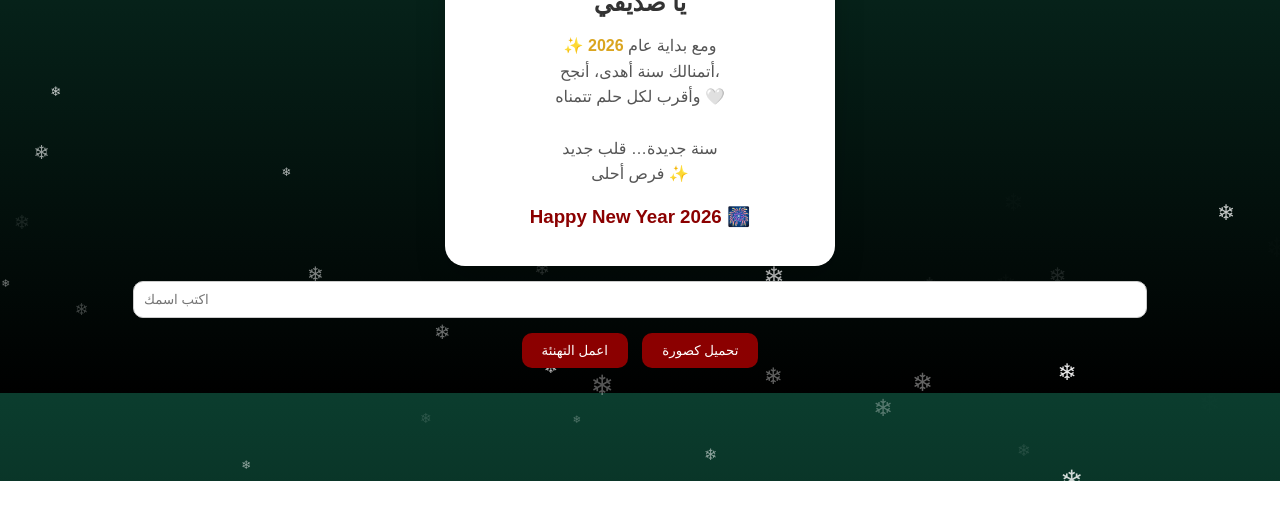
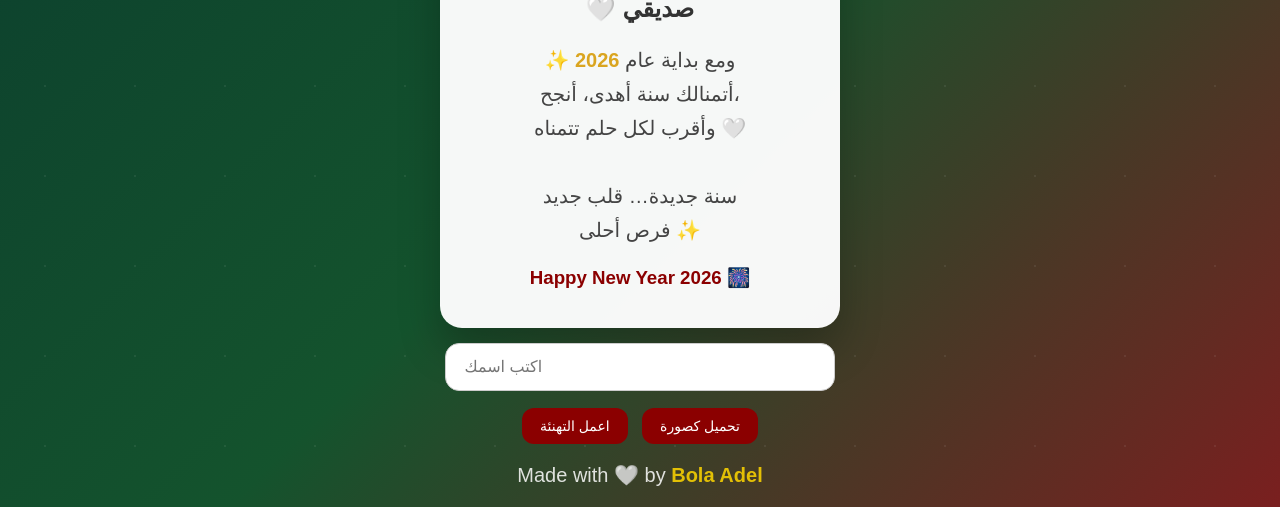
Before and after one commit to BolaAdel5/Merry-Christmas-, a plain HTML site: page index.html in a window 1280 px wide. Shown: the part 319-826 px from the top of the page. Before the commit the page ends 800 px from the top, so only its background shows below. Drawn offline with nearby package versions, Linux system fonts and the light colour scheme.

Commit message:
Update Christmas greeting and styling in index.html

```diff
--- a/index.html
+++ b/index.html
@@ -3,63 +3,66 @@
 <head>
 <meta charset="UTF-8">
 <meta name="viewport" content="width=device-width, initial-scale=1.0">
-<title>Christmas 2026</title>
+<title>Merry Christmas 2026</title>
 
 <!-- html2canvas -->
 <script src="https://cdn.jsdelivr.net/npm/html2canvas@1.4.1/dist/html2canvas.min.js"></script>
 
 <style>
+/* ===== Global ===== */
 body {
   margin: 0;
   font-family: 'Arial', sans-serif;
-  background: linear-gradient(#0b3d2e, #000);
-  color: #333;
-  text-align: center;
+  background: linear-gradient(135deg, #0b3d2e, #14532d, #7a1f1f);
+  min-height: 100vh;
+  display: flex;
+  justify-content: center;
+  align-items: center;
   overflow-x: hidden;
 }
 
-/* Snow */
-.snow {
+/* Snow dots */
+body::before {
+  content: "";
   position: fixed;
-  top: 0;
-  color: white;
-  animation: fall linear infinite;
-  z-index: 1;
+  inset: 0;
+  background-image: radial-gradient(white 1px, transparent 1px);
+  background-size: 90px 90px;
+  opacity: 0.07;
+  pointer-events: none;
 }
 
-@keyframes fall {
-  to {
-    transform: translateY(100vh);
-  }
+/* ===== Container ===== */
+.container {
+  padding: 20px;
 }
 
-.container {
+/* ===== Card ===== */
+.card {
+  background: rgba(255, 255, 255, 0.96);
+  max-width: 360px;
   padding: 20px;
-  z-index: 2;
-  position: relative;
+  border-radius: 22px;
+  box-shadow: 0 20px 40px rgba(0,0,0,0.25);
+  text-align: center;
 }
 
-.card {
-  background: #fff;
-  max-width: 350px;
-  margin: auto;
-  padding: 20px;
-  border-radius: 20px;
-  box-shadow: 0 15px 30px rgba(0,0,0,0.2);
+/* Santa image */
+.card img {
+  width: 100%;
+  border-radius: 18px;
+  margin-bottom: 10px;
 }
 
-.card img {
-  width: 100%;
-  border-radius: 15px;
-}
-
+/* Text */
 h1 {
-  color: darkred;
-  margin: 15px 0;
+  color: #8b0000;
+  margin: 10px 0;
 }
 
 h2 {
-  margin: 5px 0;
+  margin: 6px 0 12px;
+  color: #333;
 }
 
 .year {
@@ -68,38 +71,78 @@ h2 {
 }
 
 p {
-  line-height: 1.6;
-  color: #555;
+  line-height: 1.7;
+  color: #444;
+  font-size: 20px;
+
 }
 
 h3 {
-  color: darkred;
+  margin-top: 15px;
+  color: #8b0000;
 }
 
+/* ===== Controls ===== */
 .controls {
   margin-top: 15px;
+  text-align: center;
+
+}
+.controls input {
+  width: 90%;
+  padding: 14px;
+  font-size: 16px;
+  border-radius: 14px;
+  border: 1px solid #ccc;
+  margin-bottom: 12px;
 }
 
+<div class="footer">
+  Made with 🤍 by <span>Bola Adel</span>
+</div>
+
 input {
+  width: 85%;
   padding: 10px;
-  width: 80%;
-  border-radius: 10px;
+  border-radius: 12px;
   border: 1px solid #ccc;
   margin-bottom: 10px;
+  font-size: 14px;
 }
 
+
 button {
-  padding: 10px 20px;
+  padding: 10px 18px;
   border: none;
-  border-radius: 10px;
-  background: darkred;
+  border-radius: 12px;
+  background: #8b0000;
   color: white;
   cursor: pointer;
   margin: 5px;
+  font-size: 14px;
 }
 
 button:hover {
   opacity: 0.9;
+}
+
+/* Responsive */
+@media (max-width: 420px) {
+  .card {
+    max-width: 92%;
+  }
+}
+.footer {
+  margin-top: 14px;
+  font-size: 20px;
+  color: #fefefe;
+  text-align: center;
+  opacity: 0.85;
+}
+
+.footer span {
+  font-weight: bold;
+  color: #ffd700;
 }
 </style>
 </head>
@@ -107,11 +150,12 @@ button:hover {
 <body>
 
 <div class="container">
+
   <div class="card" id="card">
     <img src="santa.jpg" alt="Santa Claus">
 
     <h1>Merry 🎄 Christmas</h1>
-    <h2 id="username">يا صديقي</h2>
+    <h2 id="username">🤍 صديقي </h2>
 
     <p>
       ✨ ومع بداية عام <span class="year">2026</span><br>
@@ -125,41 +169,37 @@ button:hover {
   </div>
 
   <div class="controls">
-    <input type="text" id="nameInput" placeholder="اكتب اسمك">
+    <input type="text" id="nameInput" placeholder=" اكتب اسمك">
     <br>
     <button onclick="generate()">اعمل التهنئة</button>
-    <button onclick="download()">تحميل كصورة</button>
+    <button onclick="downloadImage()">تحميل كصورة</button>
   </div>
+  <div class="footer">
+  Made with 🤍 by <span>Bola Adel</span>
+</div>
+
 </div>
 
 <script>
-// Change name
+// Generate name
 function generate() {
-  const name = document.getElementById("nameInput").value;
+  const name = document.getElementById("nameInput").value.trim();
   document.getElementById("username").innerText =
-    name.trim() ? "يا " + name : "يا صديقي";
+    name ?  " 🤍 " +name : " 🤍 صديقي  ";
 }
 
-// Download image
-function download() {
-  html2canvas(document.getElementById("card")).then(canvas => {
+// Download as image
+function downloadImage() {
+  html2canvas(document.getElementById("card"), {
+    backgroundColor: "#ffffff",
+    scale: 2,
+    useCORS: true
+  }).then(canvas => {
     const link = document.createElement("a");
     link.download = "Christmas-2026.png";
-    link.href = canvas.toDataURL();
+    link.href = canvas.toDataURL("image/png");
     link.click();
   });
-}
-
-// Snow effect
-for (let i = 0; i < 40; i++) {
-  let snow = document.createElement("div");
-  snow.innerHTML = "❄";
-  snow.className = "snow";
-  snow.style.left = Math.random() * 100 + "vw";
-  snow.style.animationDuration = 3 + Math.random() * 5 + "s";
-  snow.style.opacity = Math.random();
-  snow.style.fontSize = 10 + Math.random() * 20 + "px";
-  document.body.appendChild(snow);
 }
 </script>
 
```
